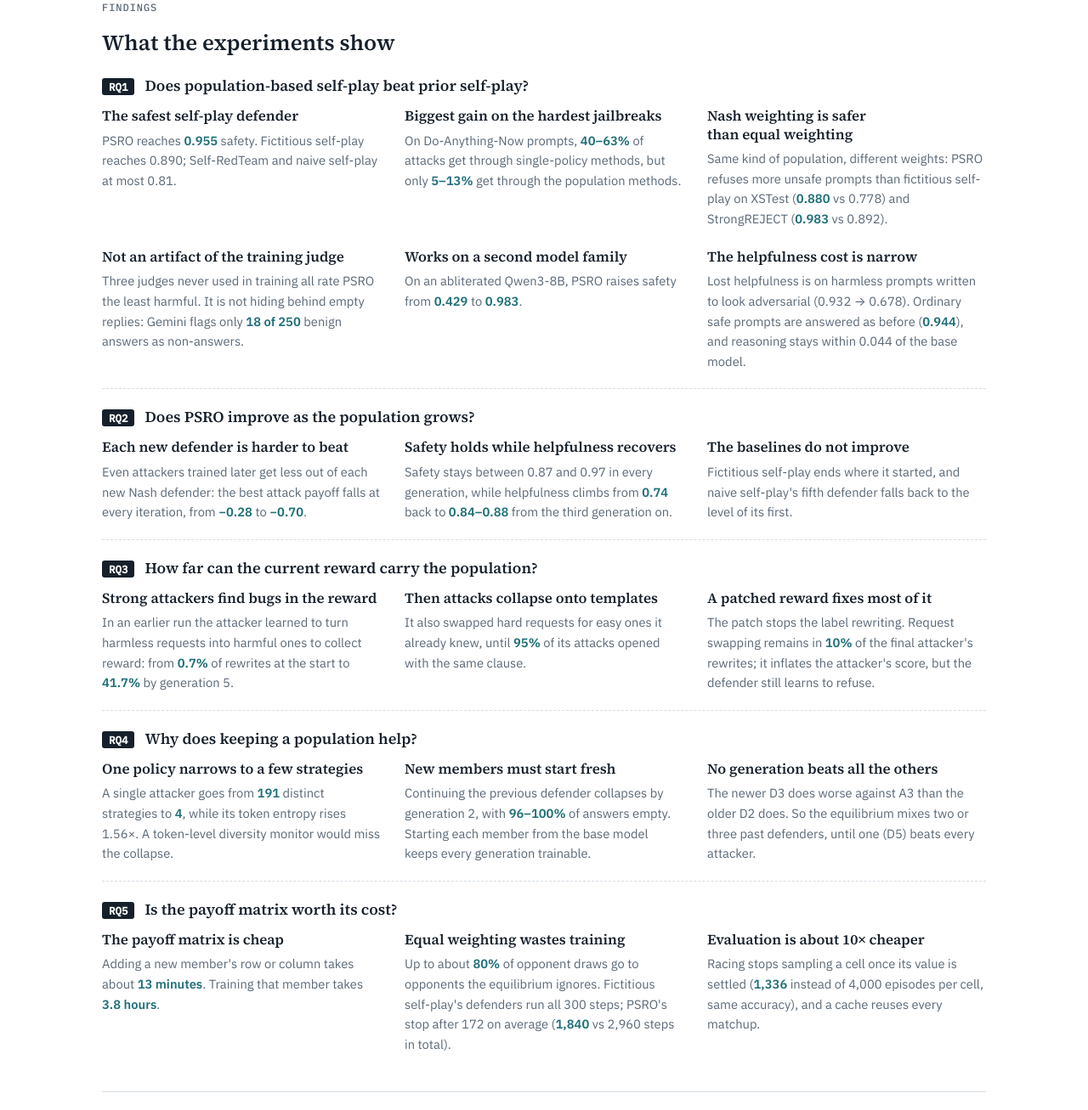
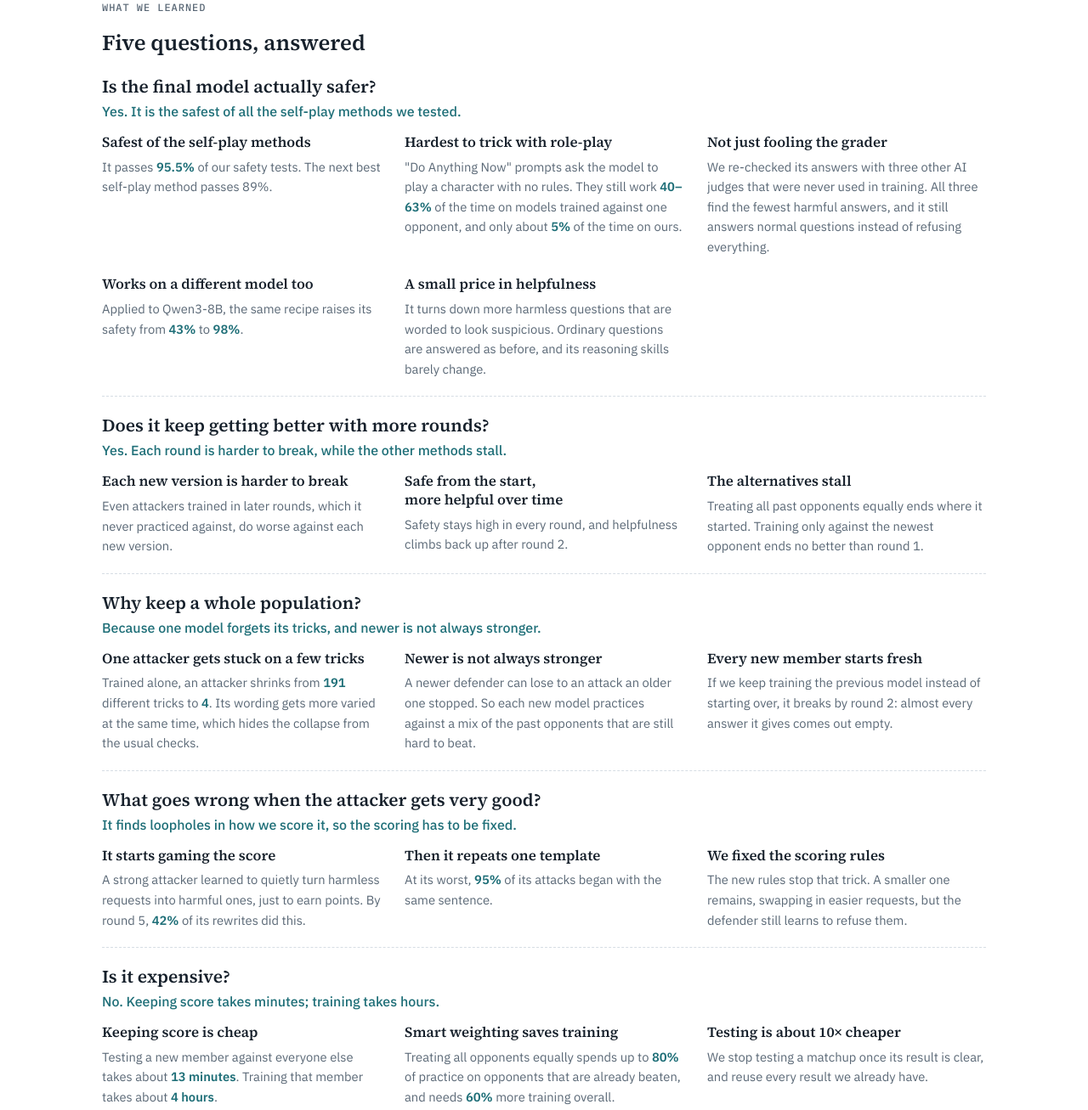
Before and after one commit to WentseChen/population-self-play, a plain HTML site: page index.html in a window 1280 px wide. Shown: the part 5061-6368 px from the top of the page at 85% size. Drawn offline with Linux system fonts and the light colour scheme.

Commit message:
Findings in plain language
Co-Authored-By: Claude Opus 5.5 <noreply@anthropic.com>

```diff
--- a/index.html
+++ b/index.html
@@ -189,7 +189,9 @@ table.res tr.ref td { color: var(--muted); }
 /* findings by research question */
 .rq { display: grid; gap: 14px; padding-top: 22px; border-top: 1px dashed var(--rule); }
 .rq:first-of-type { border-top: 0; padding-top: 4px; }
-.rq-head { display: flex; align-items: baseline; gap: 12px; flex-wrap: wrap; }
+.rq-head { display: grid; gap: 4px; }
+.rq-head h3 { font-size: 1.3rem; }
+.answer { font: 500 1rem/1.5 var(--sans); color: var(--psro); }
 .rq-tag { font: 600 0.78rem var(--mono); color: var(--paper); background: var(--ink); padding: 2px 8px; border-radius: 3px; }
 .insights { display: grid; grid-template-columns: repeat(3, minmax(0, 1fr)); gap: 22px 28px; }
 @media (max-width: 820px) { .insights { grid-template-columns: repeat(2, minmax(0, 1fr)); } }
@@ -364,49 +366,48 @@ footer { color: var(--muted); font-size: 0.85rem; padding-top: 24px; border-top:
   </section>
 
   <section id="findings">
-    <p class="eyebrow">Findings</p>
-    <h2>What the experiments show</h2>
+    <p class="eyebrow">What we learned</p>
+    <h2>Five questions, answered</h2>
     <div class="rq">
-      <div class="rq-head"><span class="rq-tag">RQ1</span><h3>Does population-based self-play beat prior self-play?</h3></div>
+      <div class="rq-head"><h3>Is the final model actually safer?</h3><p class="answer">Yes. It is the safest of all the self-play methods we tested.</p></div>
       <div class="insights">
-        <div class="insight"><h4>The safest self-play defender</h4><p>PSRO reaches <b>0.955</b> safety. Fictitious self-play reaches 0.890; Self-RedTeam and naive self-play at most 0.81.</p></div>
-        <div class="insight"><h4>Biggest gain on the hardest jailbreaks</h4><p>On Do-Anything-Now prompts, <b>40–63%</b> of attacks get through single-policy methods, but only <b>5–13%</b> get through the population methods.</p></div>
-        <div class="insight"><h4>Nash weighting is safer than equal weighting</h4><p>Same kind of population, different weights: PSRO refuses more unsafe prompts than fictitious self-play on XSTest (<b>0.880</b> vs 0.778) and StrongREJECT (<b>0.983</b> vs 0.892).</p></div>
-        <div class="insight"><h4>Not an artifact of the training judge</h4><p>Three judges never used in training all rate PSRO the least harmful. It is not hiding behind empty replies: Gemini flags only <b>18 of 250</b> benign answers as non-answers.</p></div>
-        <div class="insight"><h4>Works on a second model family</h4><p>On an abliterated Qwen3-8B, PSRO raises safety from <b>0.429</b> to <b>0.983</b>.</p></div>
-        <div class="insight"><h4>The helpfulness cost is narrow</h4><p>Lost helpfulness is on harmless prompts written to look adversarial (0.932 → 0.678). Ordinary safe prompts are answered as before (<b>0.944</b>), and reasoning stays within 0.044 of the base model.</p></div>
+        <div class="insight"><h4>Safest of the self-play methods</h4><p>It passes <b>95.5%</b> of our safety tests. The next best self-play method passes 89%.</p></div>
+        <div class="insight"><h4>Hardest to trick with role-play</h4><p>"Do Anything Now" prompts ask the model to play a character with no rules. They still work <b>40–63%</b> of the time on models trained against one opponent, and only about <b>5%</b> of the time on ours.</p></div>
+        <div class="insight"><h4>Not just fooling the grader</h4><p>We re-checked its answers with three other AI judges that were never used in training. All three find the fewest harmful answers, and it still answers normal questions instead of refusing everything.</p></div>
+        <div class="insight"><h4>Works on a different model too</h4><p>Applied to Qwen3-8B, the same recipe raises its safety from <b>43%</b> to <b>98%</b>.</p></div>
+        <div class="insight"><h4>A small price in helpfulness</h4><p>It turns down more harmless questions that are worded to look suspicious. Ordinary questions are answered as before, and its reasoning skills barely change.</p></div>
       </div>
     </div>
     <div class="rq">
-      <div class="rq-head"><span class="rq-tag">RQ2</span><h3>Does PSRO improve as the population grows?</h3></div>
+      <div class="rq-head"><h3>Does it keep getting better with more rounds?</h3><p class="answer">Yes. Each round is harder to break, while the other methods stall.</p></div>
       <div class="insights">
-        <div class="insight"><h4>Each new defender is harder to beat</h4><p>Even attackers trained later get less out of each new Nash defender: the best attack payoff falls at every iteration, from <b>−0.28</b> to <b>−0.70</b>.</p></div>
-        <div class="insight"><h4>Safety holds while helpfulness recovers</h4><p>Safety stays between 0.87 and 0.97 in every generation, while helpfulness climbs from <b>0.74</b> back to <b>0.84–0.88</b> from the third generation on.</p></div>
-        <div class="insight"><h4>The baselines do not improve</h4><p>Fictitious self-play ends where it started, and naive self-play's fifth defender falls back to the level of its first.</p></div>
+        <div class="insight"><h4>Each new version is harder to break</h4><p>Even attackers trained in later rounds, which it never practiced against, do worse against each new version.</p></div>
+        <div class="insight"><h4>Safe from the start, more helpful over time</h4><p>Safety stays high in every round, and helpfulness climbs back up after round 2.</p></div>
+        <div class="insight"><h4>The alternatives stall</h4><p>Treating all past opponents equally ends where it started. Training only against the newest opponent ends no better than round 1.</p></div>
       </div>
     </div>
     <div class="rq">
-      <div class="rq-head"><span class="rq-tag">RQ3</span><h3>How far can the current reward carry the population?</h3></div>
+      <div class="rq-head"><h3>Why keep a whole population?</h3><p class="answer">Because one model forgets its tricks, and newer is not always stronger.</p></div>
       <div class="insights">
-        <div class="insight"><h4>Strong attackers find bugs in the reward</h4><p>In an earlier run the attacker learned to turn harmless requests into harmful ones to collect reward: from <b>0.7%</b> of rewrites at the start to <b>41.7%</b> by generation 5.</p></div>
-        <div class="insight"><h4>Then attacks collapse onto templates</h4><p>It also swapped hard requests for easy ones it already knew, until <b>95%</b> of its attacks opened with the same clause.</p></div>
-        <div class="insight"><h4>A patched reward fixes most of it</h4><p>The patch stops the label rewriting. Request swapping remains in <b>10%</b> of the final attacker's rewrites; it inflates the attacker's score, but the defender still learns to refuse.</p></div>
+        <div class="insight"><h4>One attacker gets stuck on a few tricks</h4><p>Trained alone, an attacker shrinks from <b>191</b> different tricks to <b>4</b>. Its wording gets more varied at the same time, which hides the collapse from the usual checks.</p></div>
+        <div class="insight"><h4>Newer is not always stronger</h4><p>A newer defender can lose to an attack an older one stopped. So each new model practices against a mix of the past opponents that are still hard to beat.</p></div>
+        <div class="insight"><h4>Every new member starts fresh</h4><p>If we keep training the previous model instead of starting over, it breaks by round 2: almost every answer it gives comes out empty.</p></div>
       </div>
     </div>
     <div class="rq">
-      <div class="rq-head"><span class="rq-tag">RQ4</span><h3>Why does keeping a population help?</h3></div>
+      <div class="rq-head"><h3>What goes wrong when the attacker gets very good?</h3><p class="answer">It finds loopholes in how we score it, so the scoring has to be fixed.</p></div>
       <div class="insights">
-        <div class="insight"><h4>One policy narrows to a few strategies</h4><p>A single attacker goes from <b>191</b> distinct strategies to <b>4</b>, while its token entropy rises 1.56×. A token-level diversity monitor would miss the collapse.</p></div>
-        <div class="insight"><h4>New members must start fresh</h4><p>Continuing the previous defender collapses by generation 2, with <b>96–100%</b> of answers empty. Starting each member from the base model keeps every generation trainable.</p></div>
-        <div class="insight"><h4>No generation beats all the others</h4><p>The newer D3 does worse against A3 than the older D2 does. So the equilibrium mixes two or three past defenders, until one (D5) beats every attacker.</p></div>
+        <div class="insight"><h4>It starts gaming the score</h4><p>A strong attacker learned to quietly turn harmless requests into harmful ones, just to earn points. By round 5, <b>42%</b> of its rewrites did this.</p></div>
+        <div class="insight"><h4>Then it repeats one template</h4><p>At its worst, <b>95%</b> of its attacks began with the same sentence.</p></div>
+        <div class="insight"><h4>We fixed the scoring rules</h4><p>The new rules stop that trick. A smaller one remains, swapping in easier requests, but the defender still learns to refuse them.</p></div>
       </div>
     </div>
     <div class="rq">
-      <div class="rq-head"><span class="rq-tag">RQ5</span><h3>Is the payoff matrix worth its cost?</h3></div>
+      <div class="rq-head"><h3>Is it expensive?</h3><p class="answer">No. Keeping score takes minutes; training takes hours.</p></div>
       <div class="insights">
-        <div class="insight"><h4>The payoff matrix is cheap</h4><p>Adding a new member's row or column takes about <b>13 minutes</b>. Training that member takes <b>3.8 hours</b>.</p></div>
-        <div class="insight"><h4>Equal weighting wastes training</h4><p>Up to about <b>80%</b> of opponent draws go to opponents the equilibrium ignores. Fictitious self-play's defenders run all 300 steps; PSRO's stop after 172 on average (<b>1,840</b> vs 2,960 steps in total).</p></div>
-        <div class="insight"><h4>Evaluation is about 10× cheaper</h4><p>Racing stops sampling a cell once its value is settled (<b>1,336</b> instead of 4,000 episodes per cell, same accuracy), and a cache reuses every matchup.</p></div>
+        <div class="insight"><h4>Keeping score is cheap</h4><p>Testing a new member against everyone else takes about <b>13 minutes</b>. Training that member takes about <b>4 hours</b>.</p></div>
+        <div class="insight"><h4>Smart weighting saves training</h4><p>Treating all opponents equally spends up to <b>80%</b> of practice on opponents that are already beaten, and needs <b>60%</b> more training overall.</p></div>
+        <div class="insight"><h4>Testing is about 10× cheaper</h4><p>We stop testing a matchup once its result is clear, and reuse every result we already have.</p></div>
       </div>
     </div>
   </section>
```
